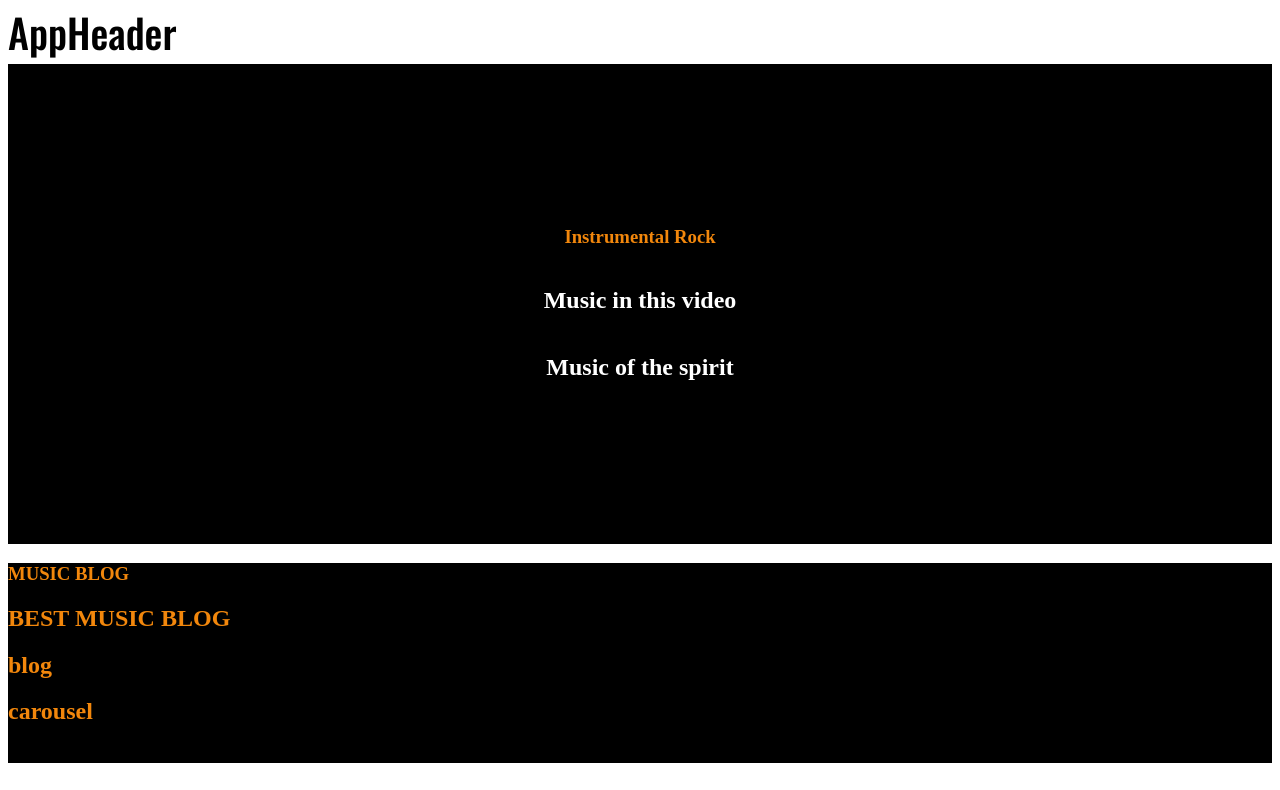
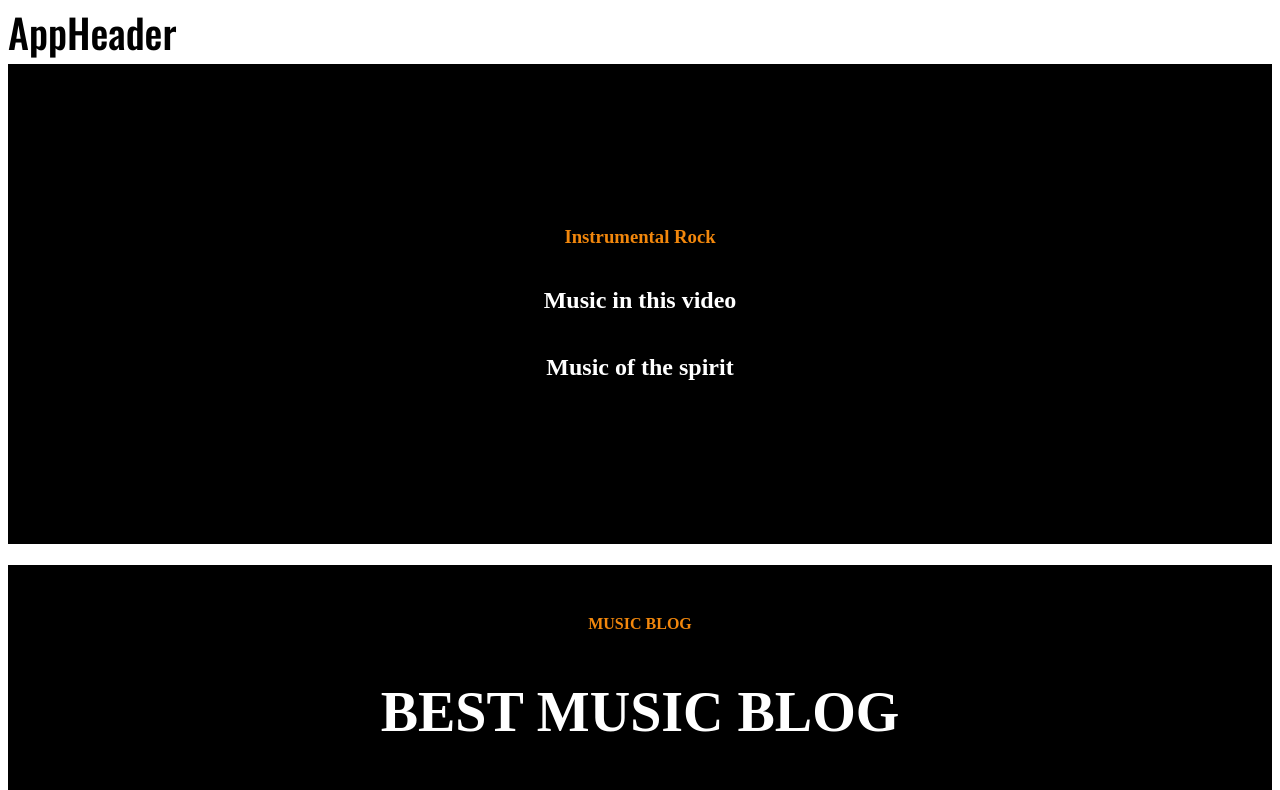
Before and after one commit to AndreaMargutti/proj-html-vuejs, a Vue app: page / in a window 1280 px wide. Shown: the top 790 px of the page. Built offline with nearby package versions, Linux system fonts and the light colour scheme.

Commit message:
added color and font-size for the title of section

```diff
--- a/src/components/AppMainBottom.vue
+++ b/src/components/AppMainBottom.vue
@@ -16,7 +16,7 @@ export default {
 
 <template>
     <section id="blog">
-        <h3>MUSIC BLOG</h3>
+        <h4>MUSIC BLOG</h4>
         <h2>BEST MUSIC BLOG</h2>
         <AppMainBottomBlogPost/>
         <AppMainBottomCarousel/>
@@ -27,7 +27,16 @@ export default {
 #blog{
     background-color: black;
     color: #f2870c;
-    height: 200px;
+    height: 600px;
+
+    h4{
+        text-align: center;
+        padding-top: 50px;
+    }
+    h2{
+        color: white;
+        text-align: center;
+        font-size: 3.5rem;
+    }
 }
-
 </style>
```
